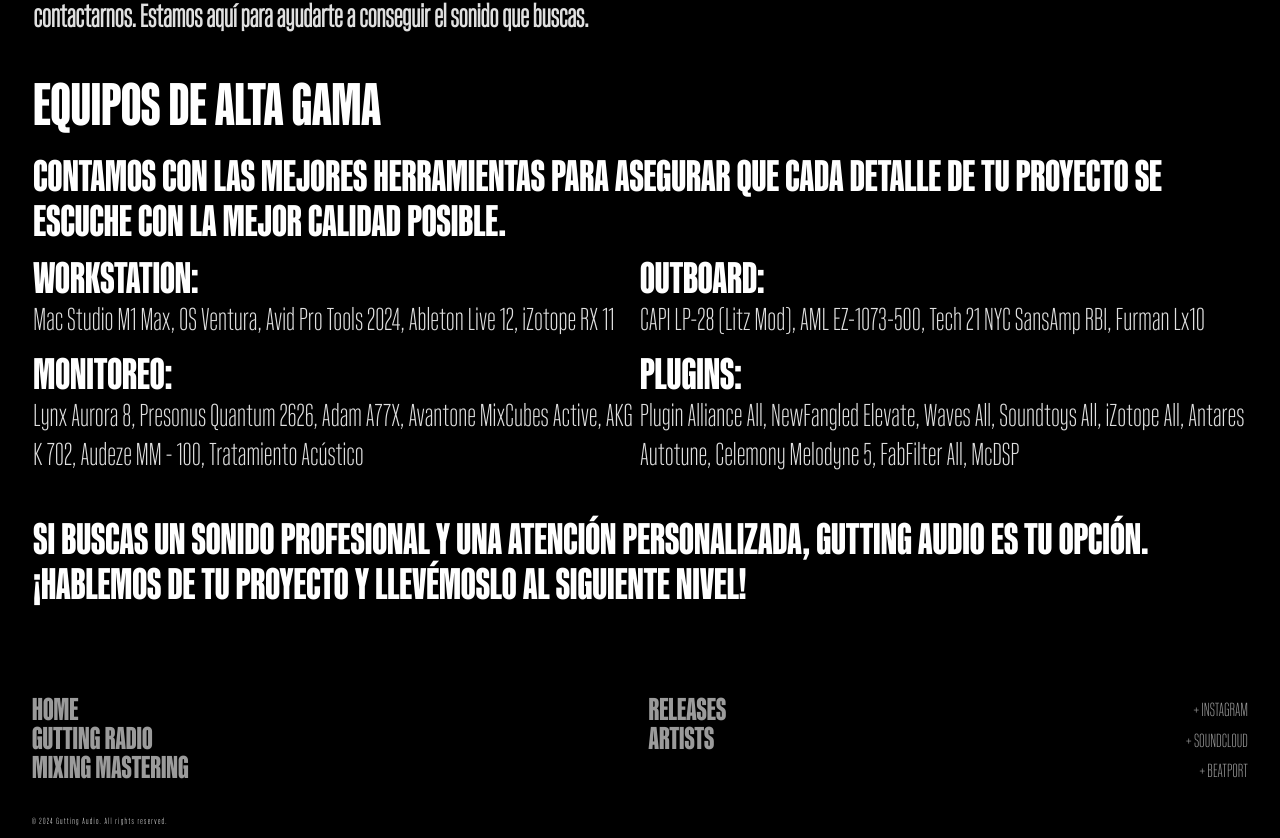
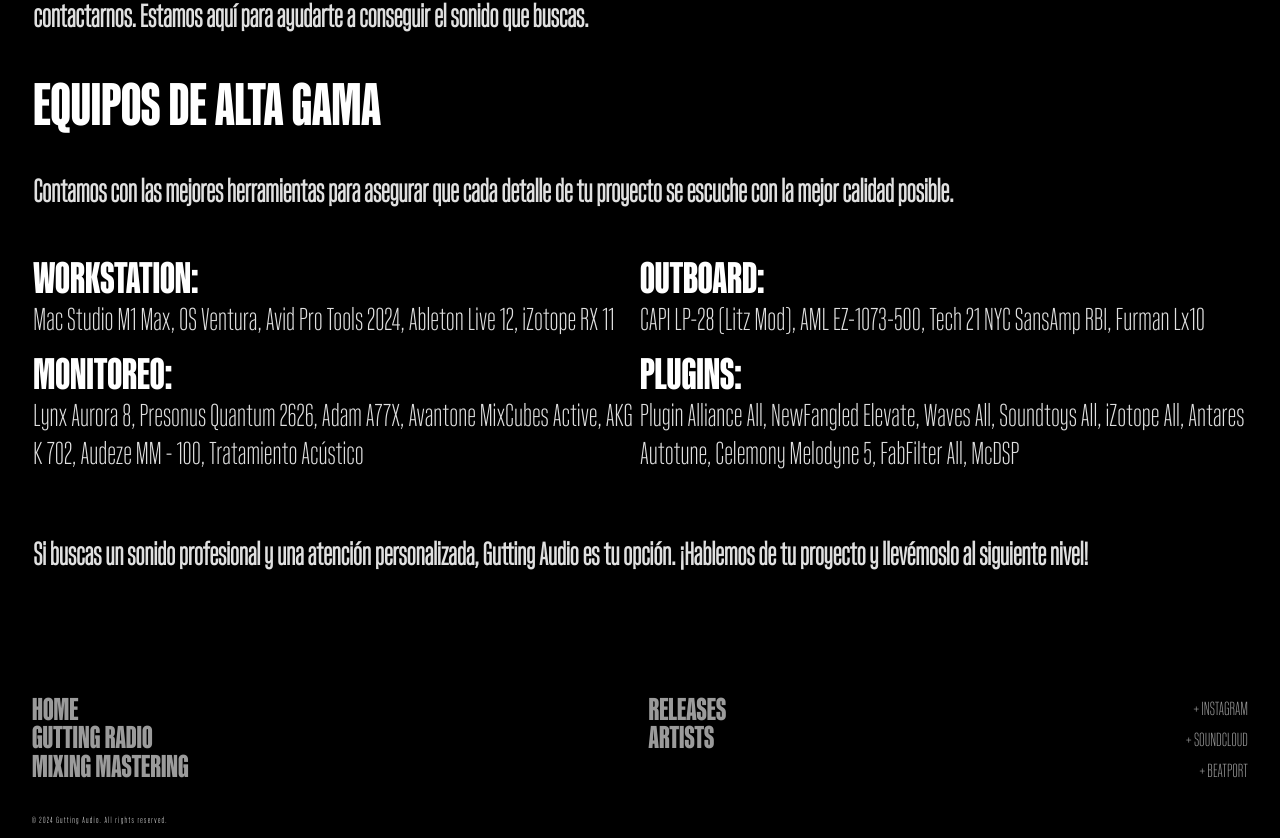
Before and after one commit to sergioDominguezGarcia/GuttingAudioWebApp-frontend, a React (Create React App) app: page /mixingmastering in a window 1280 px wide. Shown: the part 1305-2143 px from the top of the page. Built offline with nearby package versions, Linux system fonts and the light colour scheme.

Commit message:
fix warning

```diff
--- a/src/components/Footer/Footer.jsx
+++ b/src/components/Footer/Footer.jsx
@@ -23,7 +23,7 @@
   box-sizing: border-box;
   overflow: hidden;
   background-color: black;
-  z-index: 3000;
+  z-index: 10;
 `;
 
 const InfoColumnPie = styled.div.withConfig({
@@ -39,7 +39,7 @@
     `}
 
   @media (max-width: 768px) {
-    padding: 6vw 2.5vw 4vw 2.5vw;
+    padding: 4vw 2.5vw 4vw 2.5vw;
   }
 `;
 
--- a/src/components/HomeCarousel/homecarousel.jsx
+++ b/src/components/HomeCarousel/homecarousel.jsx
@@ -105,9 +105,15 @@
     };
   }, []);
 
+
+
+
+
+
+
   return (
 
-  <p>
+    <StyledDiv>
       <CarouselContainer>
 
 
@@ -160,7 +166,7 @@
       </CarouselContainer>
 
 
- </p>
+    </StyledDiv>
 
   );
 };
@@ -183,7 +189,7 @@
     display: none !important;
   }
   @media (max-width: 768px) {
-    height: calc(100vh - 15vh);
+    height: calc(100vh - 14vh);
   }
 `;
 
@@ -202,6 +208,14 @@
   @media (max-width: 768px) {
     height: 85vh;
   }
+`;
+
+
+
+const StyledDiv = styled.div`
+  margin-block-start: 1em;
+  margin-block-end: 1em;
+  line-height: 1.5;
 `;
 
 const VerticalImageOverlay = styled.div`
@@ -261,7 +275,10 @@
   100% { transform: translateY(200%);  }
 `;
 
-const Tag = styled.div`
+const Tag = styled.div.attrs(() => ({
+  isExiting: undefined,
+}))`
+
   font-family: monospace;
   font-size: 1.0vw;
   color: #ffd700;
@@ -276,7 +293,10 @@
   }
 `;
 
-const SlideTitle = styled.h3`
+const SlideTitle = styled.h3.attrs(() => ({
+  isExiting: undefined,
+}))`
+
   font-family: kaneda-gothic-extrabold;
   font-size: 8vw;
   color: #f5f5f5;
@@ -333,32 +353,31 @@
   }
 `;
 
-const ArrowStyle = styled.div`
 
 
+
+
+const ArrowStyle = styled.div.attrs(({ arrowUrl }) => ({
+  style: {
+    backgroundImage: `url(${arrowUrl})`, // Se usa solo en los estilos
+  },
+  arrowUrl: undefined, // Elimina arrowUrl antes de pasar las props al DOM
+}))`
   z-index: 10 !important;
   width: 40px !important;
   height: 40 auto !important;
-  background-image: url(${(props) => props.arrowUrl}) !important;
   background-size: contain !important;
   background-repeat: no-repeat !important;
   cursor: pointer !important;
   outline: none;
   -webkit-tap-highlight-color: transparent;
 
-;
-
-
   &.slick-prev {
-    transform:translateX(220px) translateY(-40%) rotate(180deg) scale(1.8)  !important;
-
+    transform: translateX(220px) translateY(-40%) rotate(180deg) scale(1.8) !important;
   }
 
   &.slick-next {
-
-    transform:translateX(240px) translateY(-39%) scale(1.8) !important;
-
-
+    transform: translateX(240px) translateY(-39%) scale(1.8) !important;
   }
 
   &:focus {
@@ -370,23 +389,18 @@
     left: 50vw;
     padding: 0px 10px;
 
-
     &.slick-prev {
-
       margin-right: 40px;
       transform: translateX(-50%) translateY(-30%) rotate(180deg) scale(1.3) !important;
-
-
     }
 
     &.slick-next {
       margin-right: 40px;
       transform: translateX(140%) translateY(-30%) scale(1.3) !important;
     }
-
-
   }
 `;
+
 
 const IndicatorContainer = styled.div`
   position: absolute;
@@ -405,8 +419,9 @@
 `;
 
 
-const IndicatorBar = styled.div`
-
+const IndicatorBar = styled.div.attrs(() => ({
+  isActive: undefined,
+}))`
   flex: 1;
   height: 3px;
   background-color: ${(props) => (props.active ? "#ffffff" : "#a3a3a3")};
--- a/src/components/TextoInfinitoVertical/textoinfinitovertical.jsx
+++ b/src/components/TextoInfinitoVertical/textoinfinitovertical.jsx
@@ -13,7 +13,7 @@
   position: fixed;
   top: 0;
   right: 0;
-  z-index: 900;
+  z-index: 9;
   height: 100vh;
   width: 8vw;
 
--- a/src/views/Mastering/mastering.jsx
+++ b/src/views/Mastering/mastering.jsx
@@ -335,9 +335,9 @@
           <SectionTitle>Equipos de alta gama</SectionTitle>
 
 
-          <SectionTitle2>
-            Contamos con las mejores herramientas para asegurar que cada detalle de tu proyecto se escuche con la mejor calidad posible.
-          </SectionTitle2>
+          <Description>
+          <strong> Contamos con las mejores herramientas para asegurar que cada detalle de tu proyecto se escuche con la mejor calidad posible.</strong>
+          </Description>
 
           <EquipmentList>
             <EquipmentItem>
@@ -361,9 +361,9 @@
 
         <StyledImage src="Mastering/1.jpg" alt="Imagen de servicios de mastering" />
 
-        <SectionTitle2>
-          Si buscas un sonido profesional y una atención personalizada, Gutting Audio es tu opción. ¡Hablemos de tu proyecto y llevémoslo al siguiente nivel!
-        </SectionTitle2>
+        <Description>
+        <strong>   Si buscas un sonido profesional y una atención personalizada, Gutting Audio es tu opción. ¡Hablemos de tu proyecto y llevémoslo al siguiente nivel!</strong>
+        </Description>
 
       </Container>
     </>
```
Also changed, not shown: 1 other file (tests, documents, lock files or other folders). Lines whose indentation alone changed are shown as unchanged.
